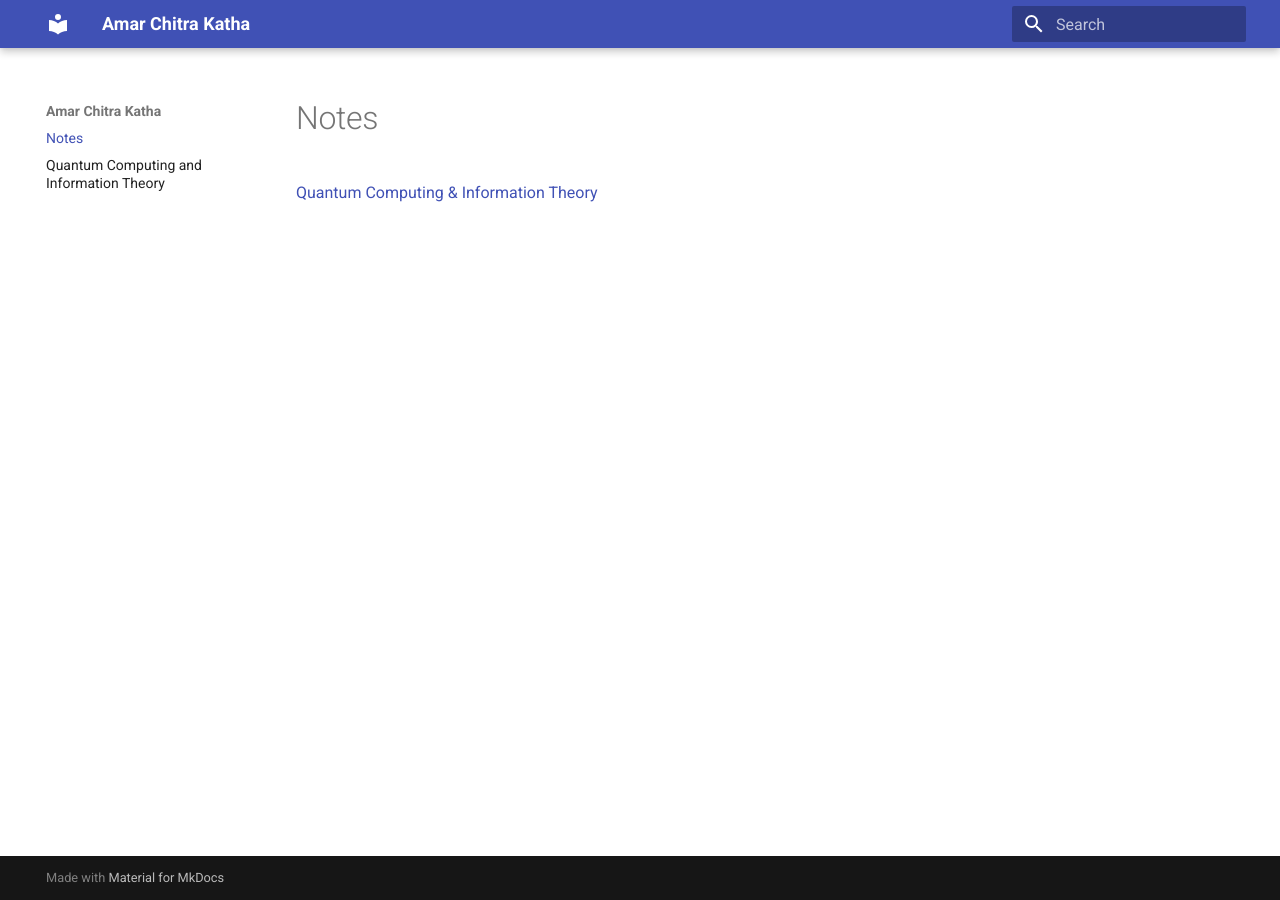
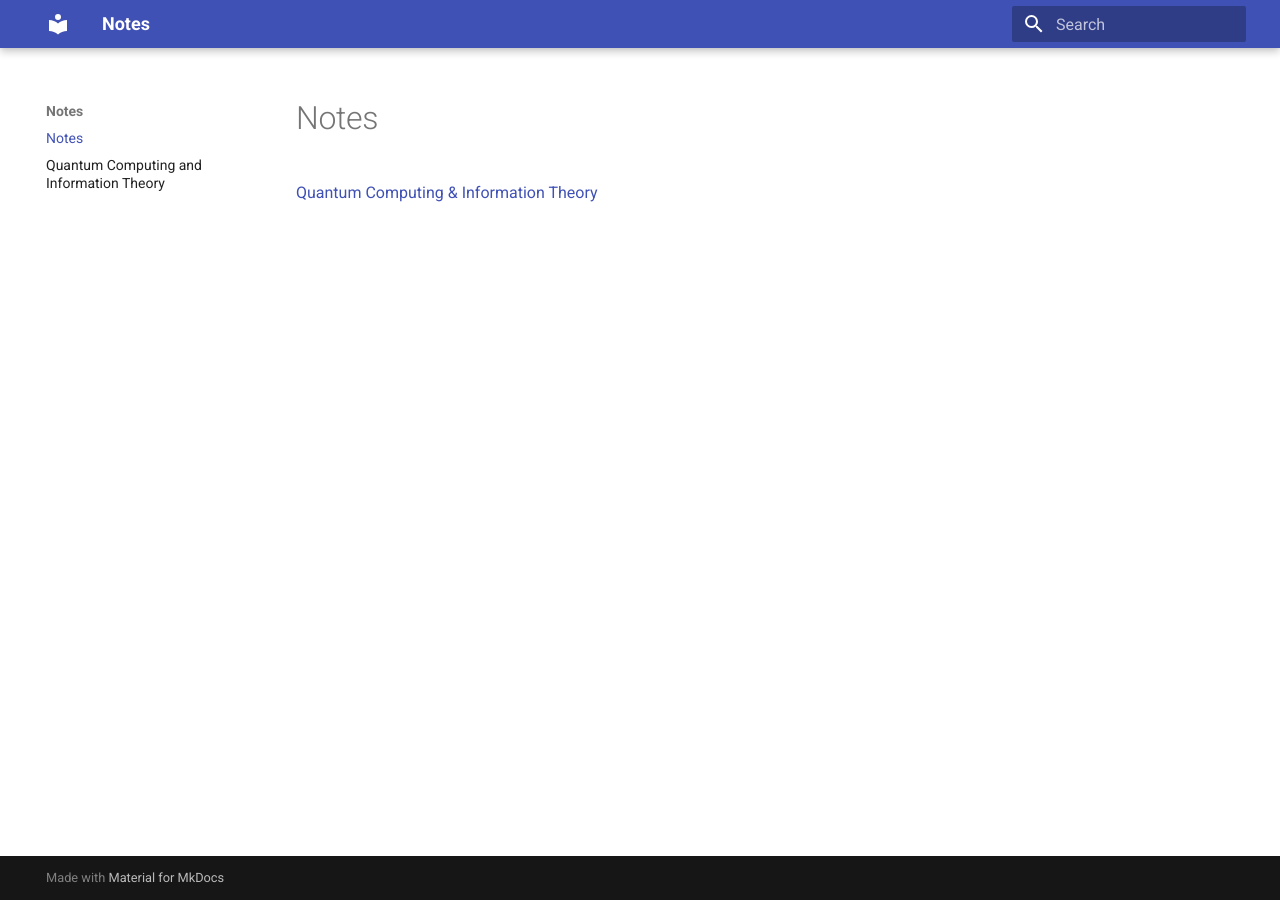
Before and after one commit to regstuff/notes, an MkDocs documentation site: the page built from docs/index.md, in a window 1280 px wide. Built offline with MkDocs 1.6.1 and Material for MkDocs 9.7.7, drawn with Linux system fonts in a browser that asks for light colours.

Commit message:
Update mkdocs.yml for site name and features
Added markdown extensions and extra JavaScript for MathJax.

```diff
--- a/mkdocs.yml
+++ b/mkdocs.yml
@@ -1,5 +1,15 @@
-site_name: Amar Chitra Katha
+site_name: Notes
 theme:
   name: material # A beautiful theme with built-in instant search
 plugins:
   - search
+markdown_extensions:
+  - toc:
+      permalink: true
+  - pymdownx.arithmatex:
+      generic: true
+
+extra_javascript:
+  - javascripts/mathjax.js
+  - https://polyfill.io/v3/polyfill.min.js?features=es6
+  - https://cdn.jsdelivr.net/npm/mathjax@3/es5/tex-mml-chtml.js
```
